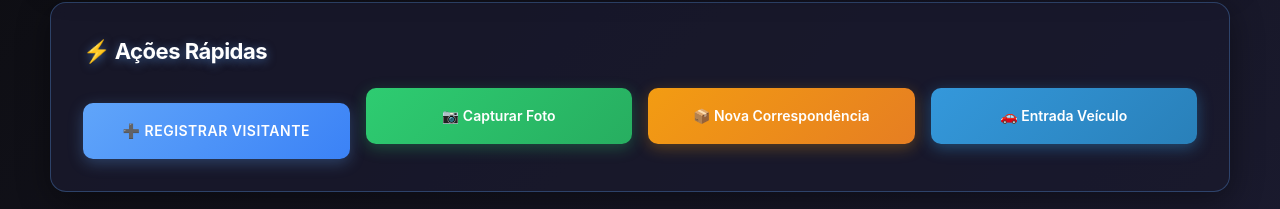
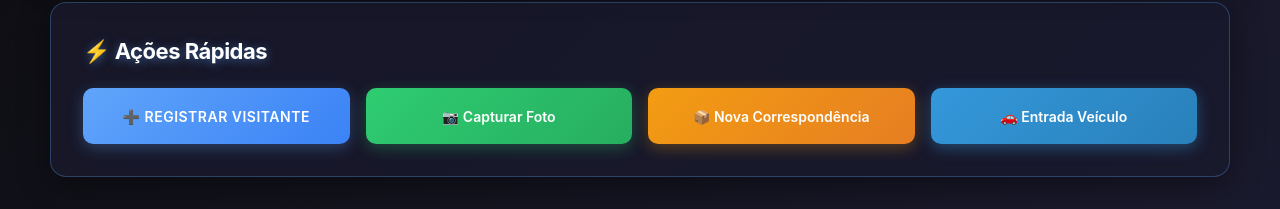
Before and after one commit to EduardoSouza-tech/Portaria_DWM, a React (Vite) app in the folder frontend/: page /portaria in a window 1280 px wide. Shown: the part 572-781 px from the top of the page. Built offline with nearby package versions, Linux system fonts and the light colour scheme; no server answers; sample sign-in values are in the browser's storage.

Commit message:
Remove padding and flex-direction from Quick Actions buttons for perfect alignment

```diff
--- a/frontend/src/pages/PortariaDashboard.css
+++ b/frontend/src/pages/PortariaDashboard.css
@@ -331,7 +331,6 @@
 }
 
 .action-btn-portaria {
-  padding: 0 12px;
   border-radius: 10px;
   border: none;
   color: white;
@@ -340,7 +339,6 @@
   cursor: pointer;
   transition: all 0.3s ease;
   display: flex;
-  flex-direction: row;
   align-items: center;
   justify-content: center;
   gap: 8px;
@@ -349,7 +347,8 @@
   height: 56px;
   width: 100%;
   box-sizing: border-box;
-  line-height: 1;
+  padding: 0;
+  margin: 0;
 }
 
 .action-btn-portaria.btn-primary {
```
